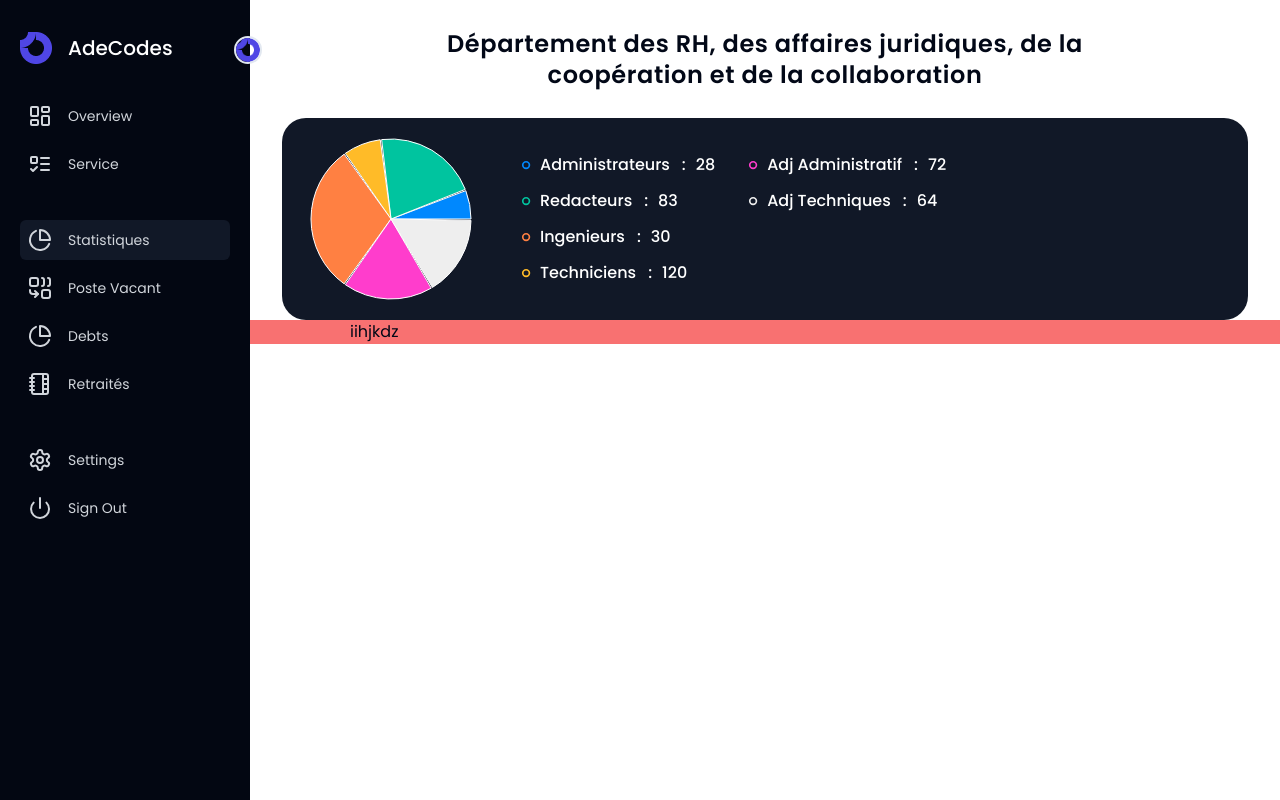
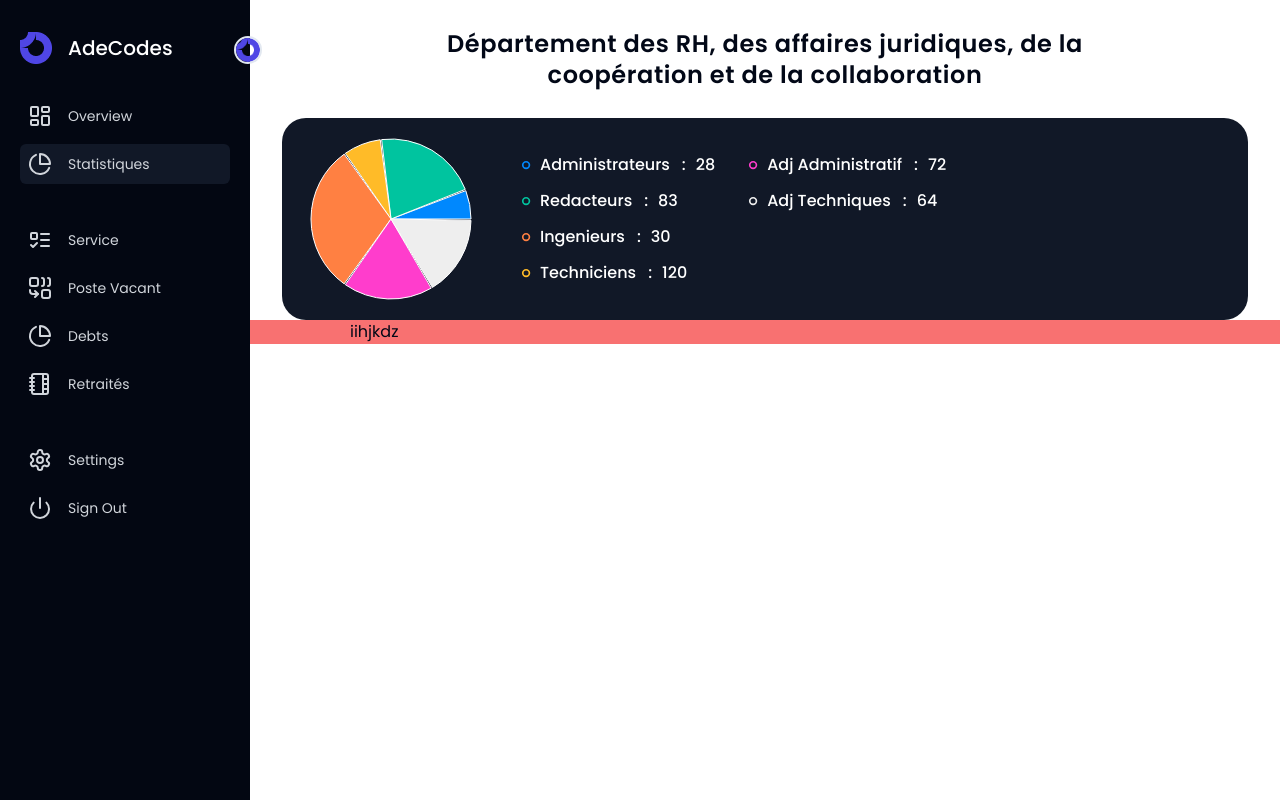
Before and after one commit to AraicheKhalil/ERS, a React (Vite) app: page /statistiques in a window 1280 px wide. Built offline with nearby package versions, Linux system fonts and the light colour scheme.

Commit message:
edit sidebar

```diff
--- a/src/App.jsx
+++ b/src/App.jsx
@@ -6,12 +6,13 @@ import Home from './Pages/Home'
 import About from './Pages/About'
 import Layout from './components/layout'
 import SideBarContext from './context/SidebarContext'
+import NotFound from './components/NotFound'
 
 export default function App() {
   const [open, setOpen] = useState(true);
 
   const router = createBrowserRouter(createRoutesFromElements(
-    <Route path='/' element={<Layout />} >
+    <Route path='/' element={<Layout />}  errorElement={<NotFound />} >
       <Route index element={<Home />} />
       <Route path='/statistiques' element={<About />} />
       <Route path='/Services' element={<About />} />
--- /dev/null
+++ b/src/components/NotFound.jsx
@@ -0,0 +1,24 @@
+import { Link } from "react-router-dom"
+import { Button } from "./ui/button"
+
+
+export default function NotFound() {
+  return (
+    <section className=' font-poppins h-screen'>
+        <div className="conatiner h-full flex items-center justify-center">
+            <div className="bg-white dark:bg-gray-900">
+                <div className="py-8 px-4 mx-auto max-w-screen-xl lg:py-16 lg:px-6">
+                    <div className="mx-auto max-w-screen-sm text-center">
+                        <h1 className="mb-4 text-7xl tracking-tight font-extrabold lg:text-9xl text-primary-600 dark:text-primary-500">404</h1>
+                        <p className="mb-4 text-3xl tracking-tight font-bold text-gray-900 md:text-4xl dark:text-white">Something's missing.</p>
+                        <p className="mb-4 text-lg font-light text-gray-500 dark:text-gray-400">Sorry, we can't find that page. You'll find lots to explore on the home page. </p>
+                        <Button>
+                            <Link to="/" className="text-white font-poppins">Back to Home</Link>
+                        </Button>
+                    </div>
+                </div>
+            </div>
+        </div>
+    </section>
+  )
+}
--- a/src/components/sidebar.jsx
+++ b/src/components/sidebar.jsx
@@ -13,8 +13,8 @@ export default function Sidebar() {
 
   const Menus = [
     { route : "", title: "Overview", src: <LayoutDashboardIcon /> },
-    { route : "services", title: "Service", src: <ListTodo /> },
-    { route : "statistiques", title: "Statistiques", src: <PieChart />, gap: true },
+    { route : "statistiques", title: "Statistiques", src: <PieChart /> },
+    { route : "services", title: "Service", src: <ListTodo /> , gap: true },
     { route : "Poste-vacant", title: "Poste Vacant ", src: <Combine /> },
     { route : "Depts", title: "Debts", src:  <PieChart /> },
     { route : "retraités", title: "Retraités", src:  <NotebookTabs  /> },
```
Also changed, not shown: src/components/Error.jsx (added, +23 -0 lines).
